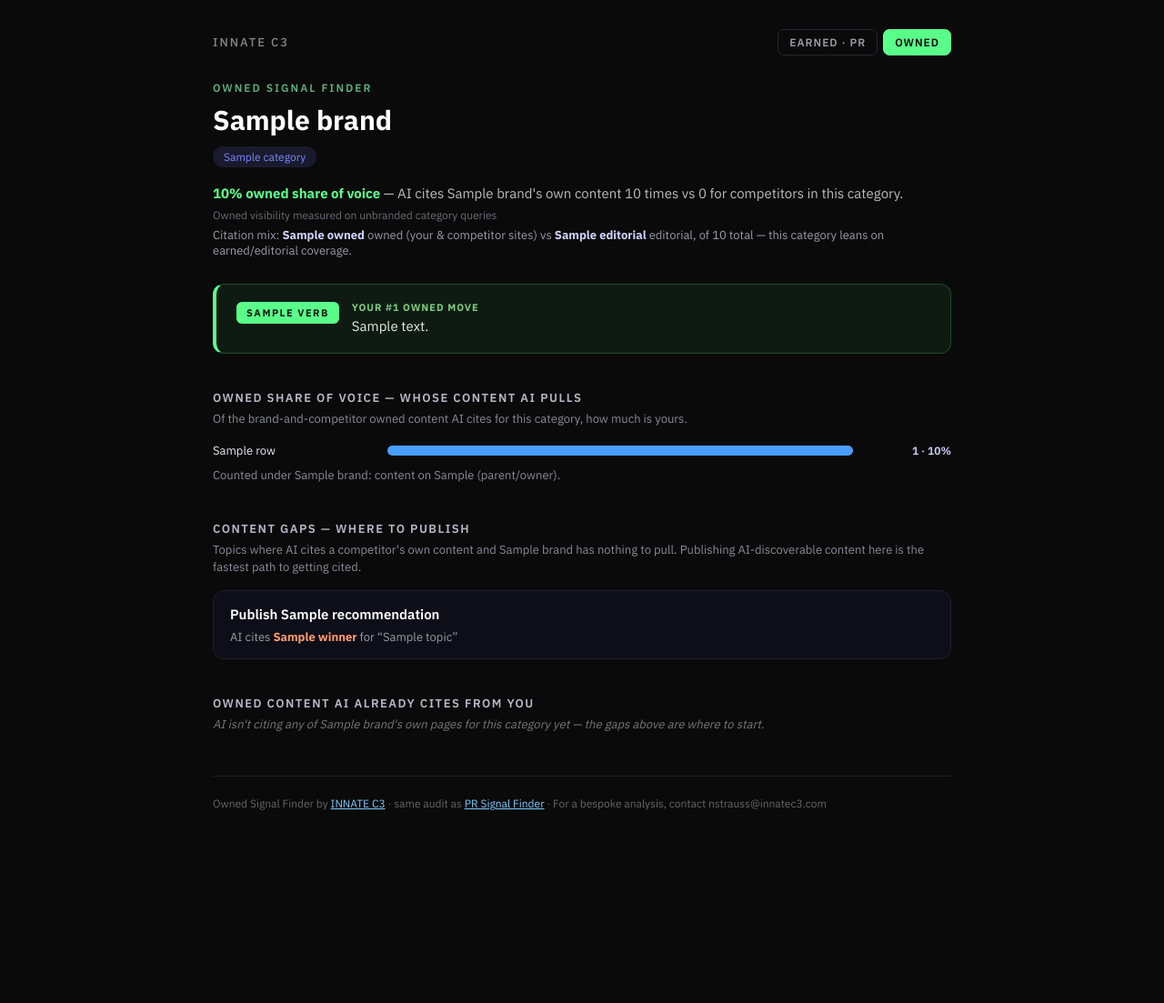
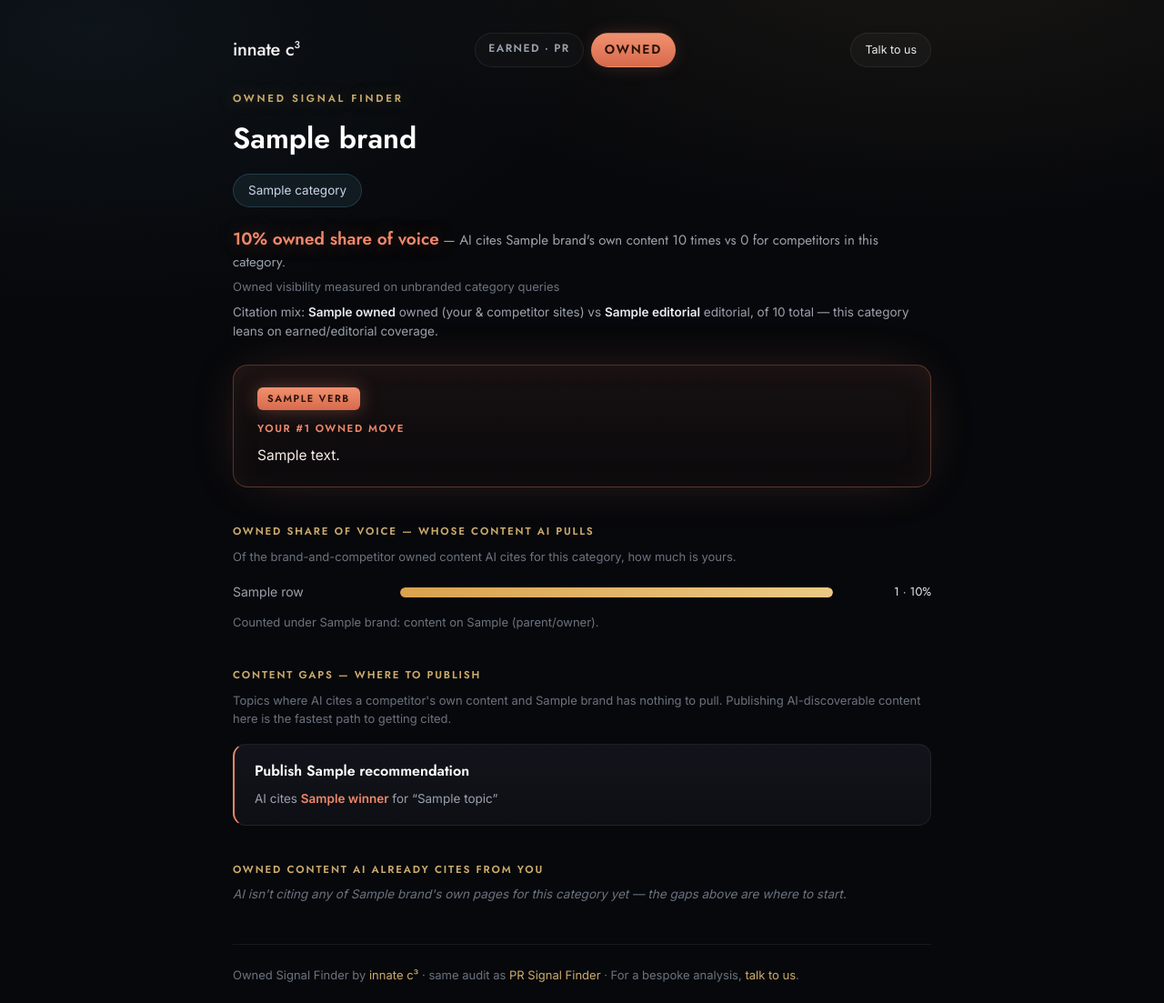
Before and after one commit to nathanstrauss13/news-analyzer, a Flask app: template templates/citation_audit_owned.html in a window 1280 px wide. Shown: the whole page at 91% size. Before the commit the page ends 891 px from the top, so only its background shows below. Run offline with Flask 3, Linux system fonts and the light colour scheme; the template is opened without the code that fills it: most values are stand-ins (such as "Sample title", 1, 10 or a date in 2020); some libraries are stand-ins or nearby versions.

Commit message:
GA4 funnel + re-skin the owned report to the P3 design system
- GA4 (G-K0ECCXPL90): gtag base on both report templates; fire
  audit_started (once per user run, skipped on the at-capacity retry) and
  audit_completed (on result) from the earned app.
- Owned report (citation_audit_owned.html) ported to the elevated
  Jost/Inter design system to match 04_owned.html — terracotta "Owned"
  tab, coral owned-SoV stat, terracotta #1-owned-move halo, cyan brand
  bar vs amber rivals, terracotta content-gap cards, cyan owned-domain
  chips. All Jinja bindings unchanged; added noindex + a Calendly
  "Talk to us" link. Completes the four-screen system: homepage ->
  progress -> earned report -> owned report.

CSS/template only; no report data touched.

Co-Authored-By: Claude Opus 4.8 <noreply@anthropic.com>

```diff
--- a/templates/citation_audit_owned.html
+++ b/templates/citation_audit_owned.html
@@ -2,124 +2,157 @@
 <html lang="en">
 <head>
 <meta charset="UTF-8"><meta name="viewport" content="width=device-width, initial-scale=1.0">
+{# Shared customer report — keep it out of search indexes. #}
+<meta name="robots" content="noindex,nofollow">
 <title>Owned Signal Finder — {{ brand }} — INNATE C3</title>
-<link href="https://fonts.googleapis.com/css2?family=IBM+Plex+Sans:wght@400;500;600;700;800&display=swap" rel="stylesheet">
+<link rel="preconnect" href="https://fonts.googleapis.com">
+<link rel="preconnect" href="https://fonts.gstatic.com" crossorigin>
+<link href="https://fonts.googleapis.com/css2?family=Jost:wght@400;500;600;700&family=Inter:wght@400;500;600&display=swap" rel="stylesheet">
+<!-- Google Analytics 4 -->
+<script async src="https://www.googletagmanager.com/gtag/js?id=G-K0ECCXPL90"></script>
+<script>
+  window.dataLayer = window.dataLayer || [];
+  function gtag(){dataLayer.push(arguments);}
+  gtag('js', new Date());
+  gtag('config', 'G-K0ECCXPL90');
+</script>
 <style>
-  * { box-sizing: border-box; }
-  body { font-family:'IBM Plex Sans',sans-serif; background:#0a0a0a; color:#e0e0e0; margin:0; }
-  .container { max-width:860px; margin:0 auto; padding:32px 24px 80px; }
-  a { color:#7acbff; }
-  .signal-header { display:flex; align-items:center; justify-content:space-between; margin-bottom:28px; }
-  .brandmark { font-size:13px; font-weight:500; color:#888; text-transform:uppercase; letter-spacing:2px; text-decoration:none; }
-  .switcher { display:flex; gap:6px; }
-  .switcher a { font-size:12px; font-weight:600; text-transform:uppercase; letter-spacing:1px; text-decoration:none;
-                padding:6px 12px; border-radius:7px; color:#9a9aa8; border:1px solid #26262e; }
-  .switcher a.active { color:#0a0a0a; background:#5aff8a; border-color:#5aff8a; }
-  .report-eyebrow { font-size:12px; font-weight:600; letter-spacing:2px; text-transform:uppercase; color:#5aaf7a; margin-bottom:8px; }
-  h2 { font-size:30px; color:#fff; margin:0 0 10px; }
-  .brand-pill { display:inline-block; font-size:12px; background:#1a1a2e; padding:4px 12px; border-radius:20px; color:#7a8aff; }
-  .lead { font-size:15px; color:#bbb; margin:18px 0 4px; line-height:1.5; }
-  .lead strong { color:#5aff8a; }
-  .method { font-size:12px; color:#6a6a78; margin-bottom:6px; }
-  .mix { font-size:13px; color:#9a9aa8; margin:6px 0 0; }
-  .mix b { color:#cfd2ff; }
-  .headline-move { display:flex; gap:14px; align-items:flex-start; margin:28px 0 36px; padding:18px 22px;
-                   background:#0f1a12; border:1px solid #1f4a2a; border-left:4px solid #5aff8a; border-radius:12px; }
-  .hm-verb { flex-shrink:0; font-size:11px; font-weight:800; letter-spacing:1.5px; text-transform:uppercase;
-             color:#0f1a12; background:#5aff8a; padding:5px 11px; border-radius:6px; margin-top:1px; }
-  .hm-label { font-size:11px; text-transform:uppercase; letter-spacing:1px; color:#7acc7a; font-weight:700; margin-bottom:3px; }
-  .hm-text { color:#dfeede; font-size:15px; line-height:1.5; }
-  .section-title { font-size:13px; font-weight:600; text-transform:uppercase; letter-spacing:1.5px; color:#b8b8c8; margin:40px 0 6px; }
-  .section-note { font-size:13px; color:#8a8a9a; margin-bottom:16px; line-height:1.45; }
-  .sov-row { display:flex; align-items:center; gap:12px; margin:7px 0; }
-  .sov-name { width:180px; font-size:13px; color:#e8e8f0; flex-shrink:0; }
-  .sov-row.brand .sov-name { color:#5aff8a; font-weight:700; }
-  .sov-track { flex:1; height:11px; background:#1a1a26; border-radius:5px; overflow:hidden; }
-  .sov-fill { height:100%; background:#4a9eff; border-radius:5px; }
-  .sov-row.brand .sov-fill { background:#5aff8a; }
-  .sov-num { width:96px; text-align:right; font-size:12px; color:#cfd2ff; font-weight:600; flex-shrink:0; }
-  .card { background:#0e0e18; border:1px solid #1e1e2c; border-radius:12px; padding:15px 18px; margin:10px 0; }
-  .card .topic { font-size:15px; color:#fff; font-weight:600; margin-bottom:6px; line-height:1.4; }
-  .card .winners { font-size:13px; color:#9a9aa8; }
-  .card .winners b { color:#ff9b6b; }
-  .yours { font-size:13px; color:#aab; line-height:1.6; }
-  .empty { color:#777; font-style:italic; font-size:13px; }
-  .footer { margin-top:48px; padding-top:20px; border-top:1px solid #1e1e2c; font-size:12px; color:#666; line-height:1.6; }
+:root{--ink:#EBECEF;--ink2:#9aa1ad;--muted:#6b7280;--line:rgba(255,255,255,.07);
+  --gold:#cbab6d;--gold-g:rgba(203,171,109,.40);--coral:#f0876a;--coral-g:rgba(240,135,106,.34);--cyan:#74d0ff;--cyan-g:rgba(116,208,255,.32);
+  --cta:linear-gradient(180deg,#f0916f,#d76a4c)}
+*{box-sizing:border-box;margin:0;padding:0}
+body{background:radial-gradient(1100px 520px at 80% -6%,rgba(203,171,109,.09),transparent 60%),radial-gradient(1000px 560px at 8% 3%,rgba(116,208,255,.06),transparent 55%),#07080b;color:var(--ink);font-family:'Inter',-apple-system,sans-serif;line-height:1.55;padding:36px 0 20px;-webkit-font-smoothing:antialiased}
+.wrap{max-width:820px;margin:0 auto;padding:0 26px}
+h2,.eyebrow,.wm,.brand,.stat,.pilltab,.movehd,.gh,.gapcard h4,.oc b,.on.you,.ov{font-family:'Jost',sans-serif}
+.top{display:flex;align-items:center;justify-content:space-between;margin-bottom:26px;gap:12px;flex-wrap:wrap}
+.top a{text-decoration:none}
+.wm{font-weight:500;letter-spacing:-.01em;font-size:20px;color:#f4f4f5}.wm sup{font-size:.56em}
+.tabs{display:flex;gap:8px}
+.pilltab{font-size:12px;letter-spacing:.12em;text-transform:uppercase;font-weight:600;padding:7px 14px;border-radius:999px;border:1px solid var(--line);color:var(--ink2);background:rgba(255,255,255,.02);transition:color .2s,border-color .2s}
+.pilltab:hover{color:var(--ink)}
+.pilltab.on{color:#2a1008;background:var(--cta);border-color:transparent;box-shadow:0 0 22px -6px var(--coral-g)}
+.pilltab.on:hover{color:#2a1008}
+.talk{font-size:12.5px;color:var(--ink);padding:8px 15px;border:1px solid var(--line);border-radius:999px;background:rgba(255,255,255,.03);transition:border-color .2s,box-shadow .2s}
+.talk:hover{border-color:rgba(203,171,109,.4);box-shadow:0 0 18px -8px var(--gold-g)}
+.eyebrow{color:var(--gold);letter-spacing:.24em;text-transform:uppercase;font-size:11.5px;font-weight:600;text-shadow:0 0 18px var(--gold-g)}
+.brand{font-weight:600;font-size:32px;margin:10px 0 14px;color:#fff}
+.cat{display:inline-block;font-size:13.5px;color:#cdd6ea;background:rgba(116,208,255,.08);border:1px solid rgba(116,208,255,.18);border-radius:999px;padding:7px 16px}
+.stat{font-size:15px;margin:20px 0 4px;color:var(--ink2)}
+.stat b{font-weight:600;font-size:19px;color:var(--coral);text-shadow:0 0 22px var(--coral-g)}
+.sub{font-size:13px;color:var(--muted)}
+.mix{font-size:13.5px;color:var(--ink2);margin-top:8px}.mix b{color:var(--ink)}
+.move{position:relative;background:linear-gradient(180deg,rgba(240,135,106,.07),rgba(240,135,106,.02));border:1px solid rgba(240,135,106,.32);border-radius:16px;padding:22px 26px;margin-top:26px;box-shadow:0 0 60px -22px var(--coral-g),inset 0 0 60px -40px var(--coral-g)}
+.move .tag{display:inline-block;font-weight:600;font-size:11px;letter-spacing:.14em;text-transform:uppercase;color:#2a1008;background:var(--cta);border-radius:6px;padding:4px 11px;box-shadow:0 0 20px var(--coral-g);margin-bottom:12px;font-family:'Jost',sans-serif}
+.movehd{color:var(--coral);font-weight:600;letter-spacing:.14em;text-transform:uppercase;font-size:11.5px;margin-bottom:8px}
+.move p{font-size:15.5px;color:#f6ece7;line-height:1.6}
+.sec{margin-top:40px}
+.gh{color:var(--gold);letter-spacing:.16em;text-transform:uppercase;font-size:11.5px;font-weight:600}
+.gsub{font-size:13px;color:var(--muted);margin:8px 0 18px;line-height:1.55}
+.orow{display:grid;grid-template-columns:168px 1fr 92px;align-items:center;gap:16px;margin:10px 0}
+.on{font-size:14px;color:var(--ink2)}.on.you{font-weight:600;color:var(--cyan)}
+.ot{height:11px;border-radius:999px;background:rgba(255,255,255,.05);overflow:hidden}
+.of{display:block;height:100%;border-radius:999px}
+.of.you{background:linear-gradient(90deg,#5aa8f0,#74d0ff);box-shadow:0 0 12px rgba(116,208,255,.4)}
+.of.rival{background:linear-gradient(90deg,#d9a24f,#ecca85)}
+.ov{font-size:13px;color:var(--ink);text-align:right}
+.gapcard{background:linear-gradient(180deg,#12141b,#0d0f14);border:1px solid var(--line);border-left:2px solid var(--coral);border-radius:14px;padding:18px 22px;margin-top:12px;box-shadow:0 24px 60px -46px #000;transition:transform .26s cubic-bezier(.2,.7,.2,1),box-shadow .3s}
+.gapcard:hover{transform:translateY(-3px);box-shadow:0 0 46px -24px var(--coral-g),0 24px 60px -44px #000}
+.gapcard h4{font-weight:600;font-size:16px;line-height:1.4;color:#fff}
+.gapcard p{font-size:13.5px;color:var(--ink2);margin-top:8px}
+.gapcard b{color:var(--coral)}
+.owndoms{margin-top:14px;display:flex;flex-wrap:wrap;gap:10px}
+.oc{font-size:13px;color:var(--cyan);border:1px solid rgba(116,208,255,.24);border-radius:999px;padding:8px 15px;background:rgba(116,208,255,.05)}
+.oc b{color:#cfe9fb;font-weight:600}
+.empty{color:var(--muted);font-style:italic;font-size:13.5px;margin-top:8px}
+footer{margin-top:44px;padding-top:22px;border-top:1px solid var(--line);font-size:13px;color:var(--muted);line-height:1.7}
+footer a{color:var(--gold);text-decoration:none}
+footer a:hover{text-decoration:underline}
+@media(max-width:560px){
+  .top{margin-bottom:20px}
+  .brand{font-size:27px}
+  .orow{grid-template-columns:112px 1fr 78px;gap:10px}
+  .on{font-size:13px}
+}
 </style>
 </head>
 <body>
-<div class="container">
-  <div class="signal-header">
-    <a href="https://innatec3.com" target="_blank" rel="noopener" class="brandmark">INNATE C3</a>
-    <div class="switcher">
-      <a href="/signal/{{ slug }}">Earned · PR</a>
-      <a href="/signal/{{ slug }}/owned" class="active">Owned</a>
+<div class="wrap">
+  <div class="top">
+    <a href="https://innatec3.com" target="_blank" rel="noopener" class="wm">innate c<sup>3</sup></a>
+    <div class="tabs">
+      <a href="/signal/{{ slug }}" class="pilltab">Earned · PR</a>
+      <a href="/signal/{{ slug }}/owned" class="pilltab on">Owned</a>
     </div>
+    <a href="https://calendly.com/nstrauss-innatec3/30min" target="_blank" rel="noopener" class="talk">Talk to us</a>
   </div>
 
-  <div class="report-eyebrow">Owned Signal Finder</div>
-  <h2>{{ brand }}</h2>
-  <span class="brand-pill">{{ category }}</span>
+  <div class="eyebrow">Owned Signal Finder</div>
+  <div class="brand">{{ brand }}</div>
+  <span class="cat">{{ category }}</span>
 
   {% set sov = owned.owned_sov %}
   {% set mix = owned.mix %}
-  <div class="lead">
+  <div class="stat">
     {% if sov.owned_total %}
-      <strong>{{ (sov.brand_share*100)|round|int }}% owned share of voice</strong> — AI cites {{ brand }}'s own content {{ sov.brand_owned }} times vs {{ sov.owned_total - sov.brand_owned }} for competitors in this category.
+      <b>{{ (sov.brand_share*100)|round|int }}% owned share of voice</b> — AI cites {{ brand }}'s own content {{ sov.brand_owned }} times vs {{ sov.owned_total - sov.brand_owned }} for competitors in this category.
     {% else %}
       AI cites little owned content in this category yet.
     {% endif %}
   </div>
-  <div class="method">Owned visibility measured on unbranded category queries</div>
+  <div class="sub">Owned visibility measured on unbranded category queries</div>
   {% if mix.total %}
   <div class="mix">Citation mix: <b>{{ mix.owned }}</b> owned (your &amp; competitor sites) vs <b>{{ mix.editorial }}</b> editorial, of {{ mix.total }} total — {% if mix.owned > mix.editorial %}this category rewards owned content.{% else %}this category leans on earned/editorial coverage.{% endif %}</div>
   {% endif %}
 
   {% if owned.headline_move %}
-  <div class="headline-move">
-    <span class="hm-verb">{{ owned.headline_move.verb }}</span>
-    <div>
-      <div class="hm-label">Your #1 owned move</div>
-      <div class="hm-text">{{ owned.headline_move.text }}</div>
-    </div>
+  <div class="move">
+    <span class="tag">{{ owned.headline_move.verb }}</span>
+    <div class="movehd">Your #1 owned move</div>
+    <p>{{ owned.headline_move.text }}</p>
   </div>
   {% endif %}
 
-  <div class="section-title">Owned share of voice — whose content AI pulls</div>
-  <div class="section-note">Of the brand-and-competitor owned content AI cites for this category, how much is yours.</div>
+  <div class="sec">
+    <div class="gh">Owned share of voice — whose content AI pulls</div>
+    <div class="gsub">Of the brand-and-competitor owned content AI cites for this category, how much is yours.</div>
     {% set counts = sov.rows|map(attribute='count')|list %}
     {% set maxc = (counts|max if counts else 1) or 1 %}
     {% for r in sov.rows %}
-  <div class="sov-row {% if r.is_brand %}brand{% endif %}">
-    <div class="sov-name">{{ (r.name if r.name|length < 26 else r.name[:24] ~ '…') }}{% if r.is_brand %} (you){% endif %}</div>
-    <div class="sov-track"><div class="sov-fill" style="width:{{ (r.count / maxc * 100)|round|int }}%"></div></div>
-    <div class="sov-num">{{ r.count }} · {{ (r.share*100)|round|int }}%</div>
+    <div class="orow">
+      <span class="on {% if r.is_brand %}you{% endif %}">{{ (r.name if r.name|length < 26 else r.name[:24] ~ '…') }}{% if r.is_brand %} (you){% endif %}</span>
+      <span class="ot"><span class="of {% if r.is_brand %}you{% else %}rival{% endif %}" style="width:{{ (r.count / maxc * 100)|round|int }}%"></span></span>
+      <span class="ov">{{ r.count }} · {{ (r.share*100)|round|int }}%</span>
     </div>
     {% endfor %}
-  {% if sov.parent_folded %}<div class="section-note" style="margin-top:10px">Counted under {{ brand }}: content on {{ sov.parent_folded|join(', ') }} (parent/owner).</div>{% endif %}
+    {% if sov.parent_folded %}<div class="gsub" style="margin-top:12px">Counted under {{ brand }}: content on {{ sov.parent_folded|join(', ') }} (parent/owner).</div>{% endif %}
+  </div>
 
-  <div class="section-title">Content gaps — where to publish</div>
-  <div class="section-note">Topics where AI cites a competitor's own content and {{ brand }} has nothing to pull. Publishing AI-discoverable content here is the fastest path to getting cited.</div>
+  <div class="sec">
+    <div class="gh">Content gaps — where to publish</div>
+    <div class="gsub">Topics where AI cites a competitor's own content and {{ brand }} has nothing to pull. Publishing AI-discoverable content here is the fastest path to getting cited.</div>
     {% if owned.content_gaps %}
       {% for g in owned.content_gaps %}
-    <div class="card">
-      <div class="topic">{% if g.recommendation %}Publish {{ g.recommendation }}{% else %}{{ g.topic }}{% endif %}</div>
-      <div class="winners">AI cites {% for w in g.winners %}<b>{{ w.name }}</b>{% if not loop.last %} · {% endif %}{% endfor %} for &ldquo;{{ g.topic|truncate(70) }}&rdquo;</div>
+      <div class="gapcard">
+        <h4>{% if g.recommendation %}Publish {{ g.recommendation }}{% else %}{{ g.topic }}{% endif %}</h4>
+        <p>AI cites {% for w in g.winners %}<b>{{ w.name }}</b>{% if not loop.last %} · {% endif %}{% endfor %} for &ldquo;{{ g.topic|truncate(70) }}&rdquo;</p>
       </div>
       {% endfor %}
     {% else %}
       <div class="empty">No clear content gaps — AI doesn't cite a competitor's owned content on any topic where you're absent.</div>
     {% endif %}
+  </div>
 
   {% set yours = (sov.rows[0].domains if (sov.rows and sov.rows[0].is_brand) else []) %}
-  <div class="section-title">Owned content AI already cites from you</div>
+  <div class="sec">
+    <div class="gh">Owned content AI already cites from you</div>
     {% if yours %}
-    <div class="yours">{% for d in yours %}{{ d.domain }} ({{ d.count }}){% if not loop.last %} · {% endif %}{% endfor %}</div>
+      <div class="owndoms">{% for d in yours %}<span class="oc">{{ d.domain }} <b>{{ d.count }}</b></span>{% endfor %}</div>
     {% else %}
       <div class="empty">AI isn't citing any of {{ brand }}'s own pages for this category yet — the gaps above are where to start.</div>
     {% endif %}
+  </div>
 
-  <div class="footer">Owned Signal Finder by <a href="https://innatec3.com" target="_blank" rel="noopener">INNATE C3</a> · same audit as <a href="/signal/{{ slug }}">PR Signal Finder</a> · For a bespoke analysis, contact nstrauss@innatec3.com</div>
+  <footer>Owned Signal Finder by <a href="https://innatec3.com" target="_blank" rel="noopener">innate c³</a> · same audit as <a href="/signal/{{ slug }}">PR Signal Finder</a> · For a bespoke analysis, <a href="https://calendly.com/nstrauss-innatec3/30min" target="_blank" rel="noopener">talk to us</a>.</footer>
 </div>
 </body>
 </html>
```
Also changed, not shown: templates/citation_audit.html (+18 -1 lines). Lines whose indentation alone changed are shown as unchanged.
